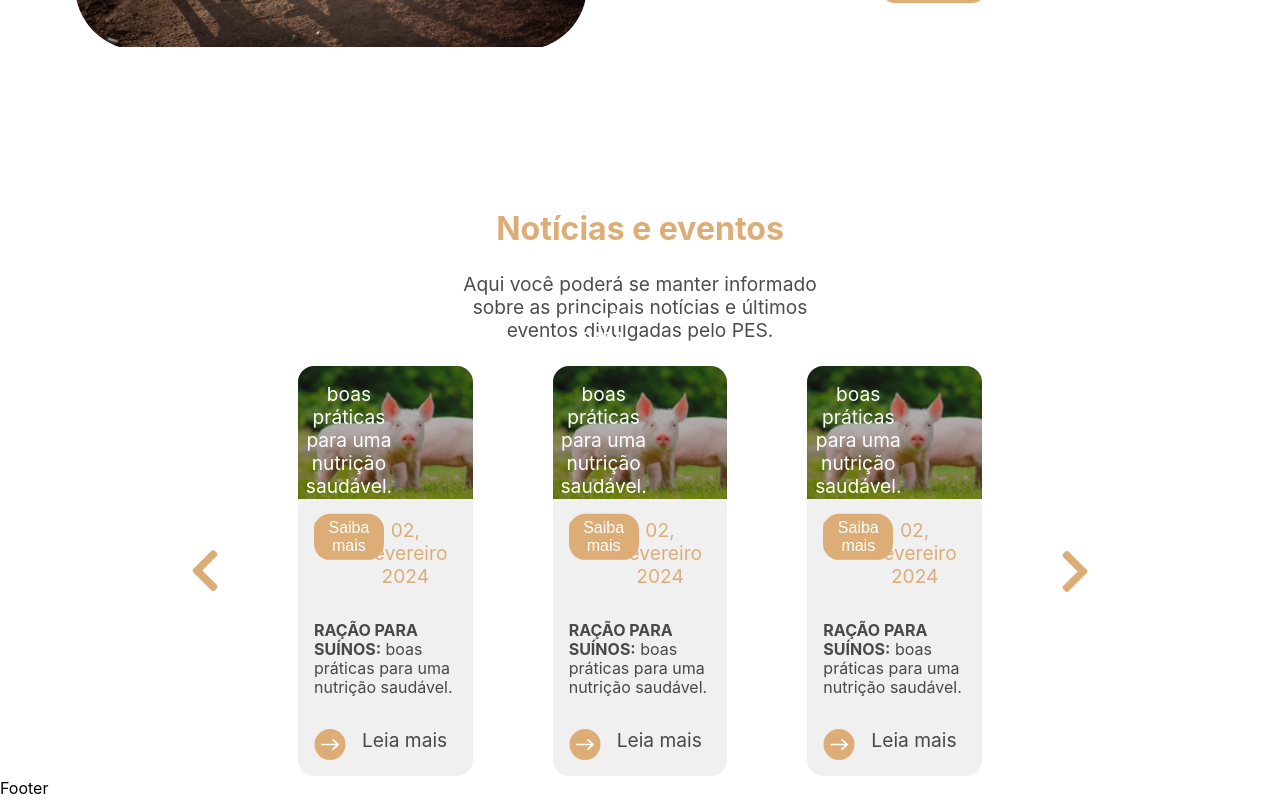
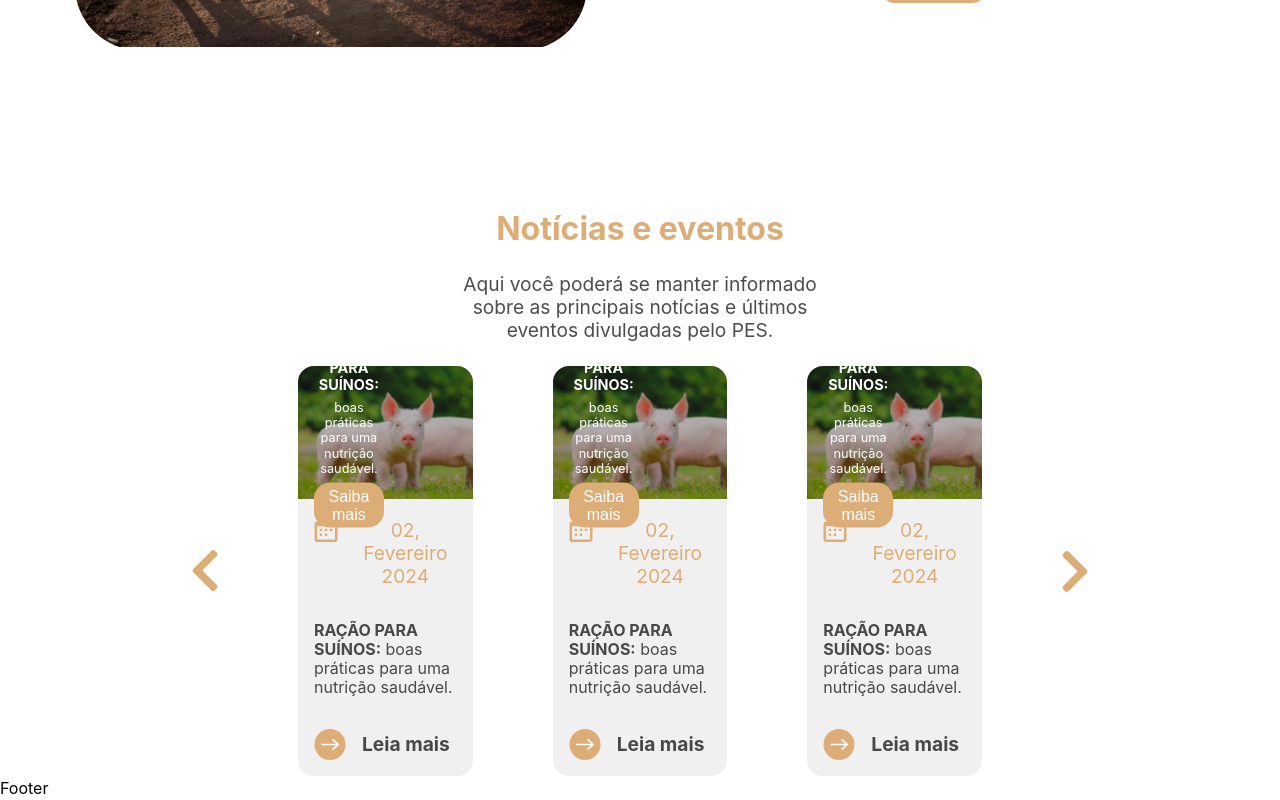
Before and after one commit to SamuelFerreiraDEV/emcomp-pes, a React (Vite) app: page / in a window 1280 px wide. Shown: the part 1750-2550 px from the top of the page. Built offline with nearby package versions, Linux system fonts and the light colour scheme.

Commit message:
css card

```diff
--- a/src/components/NewsContainer/NewsCard/NewsCard.jsx
+++ b/src/components/NewsContainer/NewsCard/NewsCard.jsx
@@ -13,7 +13,7 @@ export function NewsCard() {
         <div className="card-image-info">
           <h1>RAÇÃO PARA SUÍNOS:</h1>
           <p>boas práticas para uma nutrição saudável.</p>
-          <HomeButton text={"Saiba mais"}/>
+          <HomeButton className="news-card-button" text={"Saiba mais"}/>
         </div>
       </div>
       <div className="card-info-container">
@@ -24,7 +24,7 @@ export function NewsCard() {
         <p className="card-text"><strong>RAÇÃO PARA SUÍNOS:</strong> boas práticas para uma nutrição saudável.</p>
         <div className="link-to-info">
           <img className="arrow-icon" src={arrow} alt="icone de seta" />
-          <p>Leia mais</p>
+          <p><strong>Leia mais</strong></p>
         </div>
       </div>
     </div>
--- a/src/components/NewsContainer/NewsCard/styles.css
+++ b/src/components/NewsContainer/NewsCard/styles.css
@@ -21,14 +21,18 @@
   display: flex;
   flex-direction: column;
   width: 40%;
-  gap: 1rem;
+  gap: 0.4rem;
   position: absolute;
   top: 50%;
   transform: translateY(-50%);
   align-items: center;
   color: white;
-  font-size: 0.5rem;
+  font-size: 0.45rem;
   margin-left: 1rem;
+}
+
+.card-image-info p {
+  font-size: 0.8rem;
 }
 
 .card-info-container {
@@ -38,6 +42,10 @@
   align-items: start;
   padding: 1rem;
   gap: 2rem;
+}
+
+.news-card-button {
+  width: 5vh;
 }
 
 .date-info {
@@ -57,6 +65,7 @@
 .link-to-info {
   display: flex;
   gap: 1rem;
+  align-items: center;
 }
 
 .arrow-icon {
```
